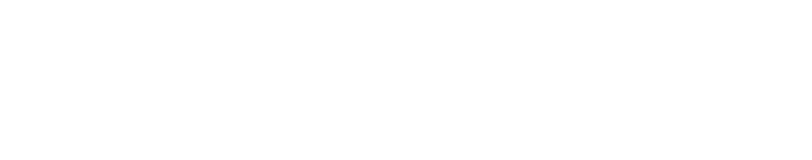
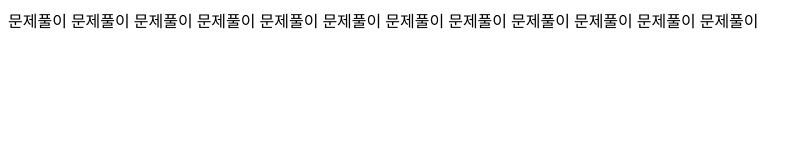
Before and after one commit to madesignoper/week2, a plain HTML site: page index.html in a window 1280 px wide. Shown: the whole page, without its empty margins (0-812 px from the left). Drawn offline with Linux system fonts and the light colour scheme.

Commit message:
[육지수] 2주차 문제풀이 완료

```diff
--- a/index.html
+++ b/index.html
@@ -7,6 +7,7 @@
 	</head>
 	<body>
 		<!-- 이 부분에 코드를 작성해주세요! -->
+		문제풀이 문제풀이 문제풀이 문제풀이 문제풀이 문제풀이 문제풀이 문제풀이 문제풀이 문제풀이 문제풀이 문제풀이
 		<!----------------------------->
 	</body>
 </html>
```
